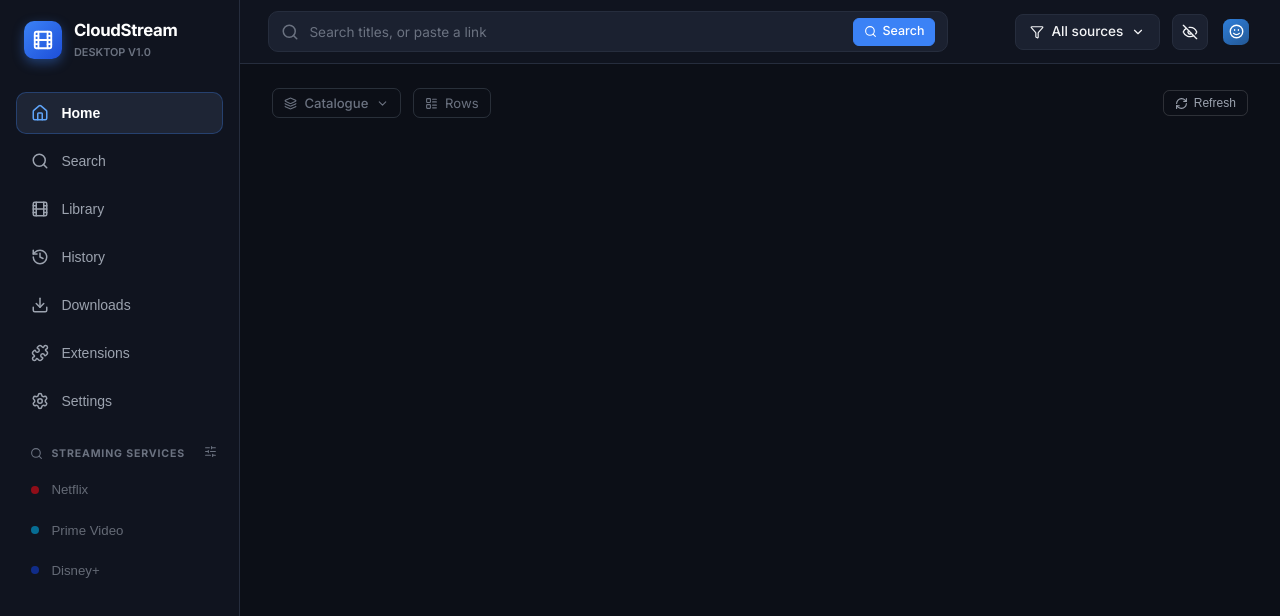
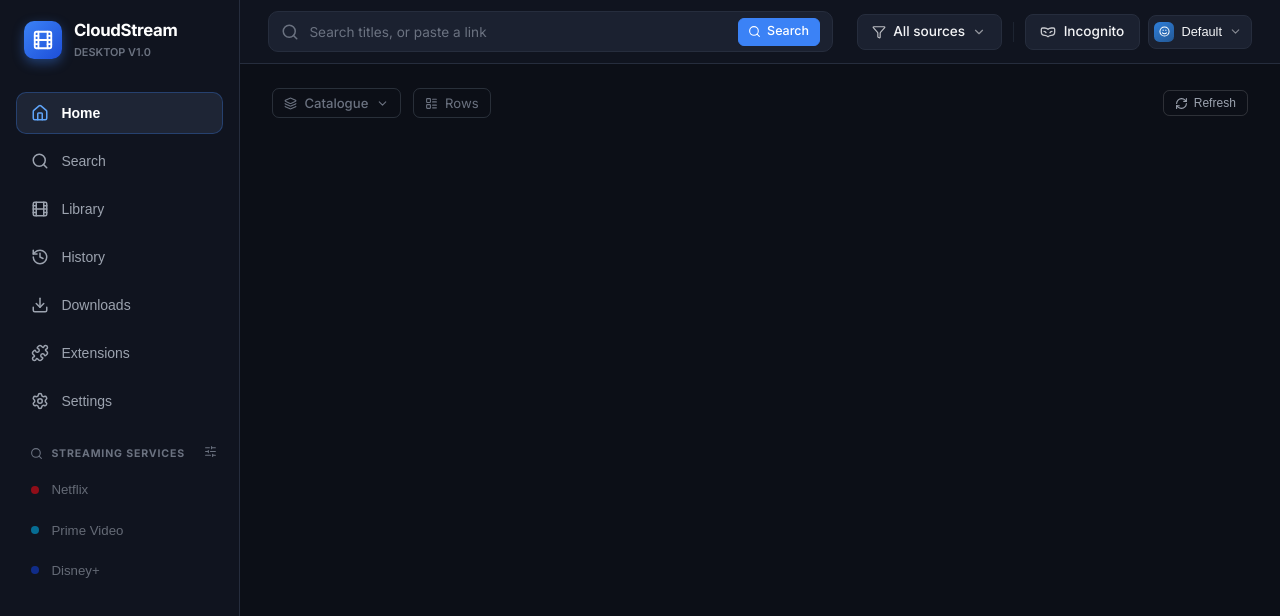
Before and after one commit to dipenparmar12/cs3, a React (Vite) app in the folder desktop/: page / in a window 1280 px wide. Shown: the top 616 px of the page. Built offline with nearby package versions, Linux system fonts and the light colour scheme.

Commit message:
feat(navbar): add developer inspector and improve UI consistency
- Adds developer inspector button for debugging (visible only in developer mode)
- Improves UI consistency with standardized control styling
- Enhances profile menu with better visual hierarchy and responsive design

```diff
--- a/desktop/src/components/Navbar.tsx
+++ b/desktop/src/components/Navbar.tsx
@@ -1,9 +1,10 @@
 import React, { useCallback, useEffect, useMemo, useRef, useState } from 'react';
-import { Search, Loader2, Paperclip, Eye, EyeOff, X, Square, Trash2 } from 'lucide-react';
+import { Search, Loader2, Paperclip, Eye, EyeOff, X, Square, Trash2, VenetianMask, Code2 } from 'lucide-react';
 import { usePrivacy } from '../utils/usePrivacy';
 import { isAdultMedia, isSensitiveTitle } from '../utils/adultContent';
 import { EMERGENCY_BLUR_KEY_LABEL } from '../utils/emergencyBlur';
 import { setAdultVisualBlurred, useAdultMode } from '../utils/useAdultMode';
+import { useIsDeveloper } from '../utils/ExperienceModeContext';
 import { SearchScopePicker } from './SearchScopePicker';
 import type {
   ExactMedia,
@@ -93,10 +94,12 @@
   onTorrentPickFailed,
   isSearching = false,
   onScopeChange,
+  onOpenInspector,
   externalQuery,
   onOpenSavedSearch,
   contentContext = true,
 }) => {
+  const isDeveloper = useIsDeveloper();
   const [query, setQuery] = useState('');
   const { active: incognito, setActive: setIncognito } = usePrivacy();
   const adult = useAdultMode();
@@ -550,7 +553,15 @@
         />
       </div>
 
-      <div style={{ display: 'flex', alignItems: 'center', gap: '0.75rem', position: 'relative' }}>
+      {/* Right-side navigation controls */}
+      <div className="navbar__actions">
+        {/* Source Scope Selector */}
+        <SearchScopePicker onScopeChange={onScopeChange} />
+
+        {/* Subtle divider between search-scoping and session/profile controls */}
+        <div className="navbar__divider" aria-hidden="true" />
+
+        {/* Contextual Adult Content Blur / Privacy toggle */}
         {showAdultBlurControl && (
           <button
             type="button"
@@ -561,8 +572,8 @@
             aria-pressed={!adult.blurred}
             title={
               adult.blurred
-                ? 'Adult content posters are blurred for privacy. Click to unblur for this session.'
-                : `Adult content posters are visible for this session. Click to blur them, or press ${EMERGENCY_BLUR_KEY_LABEL} anywhere.`
+                ? `Adult content posters are blurred for privacy. Click to unblur for this session (or press ${EMERGENCY_BLUR_KEY_LABEL} anywhere).`
+                : `Adult content posters are visible for this session. Click to blur them immediately (or press ${EMERGENCY_BLUR_KEY_LABEL} anywhere).`
             }
           >
             {adult.blurred ? <Eye size={14} /> : <EyeOff size={14} />}
@@ -570,24 +581,38 @@
           </button>
         )}
 
-        <SearchScopePicker onScopeChange={onScopeChange} />
-
+        {/* Incognito mode toggle */}
         <button
           type="button"
           onClick={() => setIncognito(!incognito)}
-          className={`btn btn-icon navbar__incognito${incognito ? ' navbar__incognito--on' : ' btn-secondary'}`}
+          className={`btn navbar__incognito${incognito ? ' navbar__incognito--on' : ' btn-secondary'}`}
           aria-pressed={incognito}
           title={
             incognito
-              ? 'Incognito is on — history, progress and searches aren’t saved (Ctrl+Shift+N)'
-              : 'Incognito (Ctrl+Shift+N)'
+              ? 'Incognito is active (Ctrl+Shift+N) — history, progress and searches aren’t saved. Click to exit'
+              : 'Incognito mode (Ctrl+Shift+N) — browse without saving history or searches'
           }
           aria-label={incognito ? 'Leave incognito' : 'Go incognito'}
         >
-          <EyeOff size={16} />
-          {incognito && <span>Incognito</span>}
+          <VenetianMask size={16} className="navbar__incognito-icon" />
+          {incognito && <span className="navbar__incognito-dot" aria-hidden />}
+          <span className="navbar__incognito-label">Incognito</span>
         </button>
 
+        {/* Developer UI Inspector trigger (developer mode only) */}
+        {isDeveloper && onOpenInspector && (
+          <button
+            type="button"
+            onClick={onOpenInspector}
+            className="btn btn-secondary navbar-control-btn navbar-inspector-btn"
+            title="Open Developer Inspector Drawer"
+            aria-label="Open Developer Inspector"
+          >
+            <Code2 size={15} />
+          </button>
+        )}
+
+        {/* Viewer Profile switcher & settings */}
         <ProfileMenu />
       </div>
     </header>
--- a/desktop/src/components/SearchScopePicker.tsx
+++ b/desktop/src/components/SearchScopePicker.tsx
@@ -711,9 +711,14 @@
             : `Searching only ${totalChosen} selected source(s)`
         }
       >
-        <Filter size={14} />
+        <Filter size={14} className="scope__icon" />
         <span className="scope__label">{label}</span>
-        <ChevronDown size={14} />
+        {totalChosen > 0 && (
+          <span className="scope__count-badge" aria-hidden>
+            {totalChosen}
+          </span>
+        )}
+        <ChevronDown size={14} className="scope__chevron" />
       </button>
 
       {open && (
--- a/desktop/src/components/profiles/ProfileMenu.tsx
+++ b/desktop/src/components/profiles/ProfileMenu.tsx
@@ -1,5 +1,5 @@
 import React, { useState } from 'react';
-import { Lock, UserCog, UserPlus, Users } from 'lucide-react';
+import { ChevronDown, Lock, UserCog, UserPlus, Users } from 'lucide-react';
 import { Menu, type MenuItem } from '../ui';
 import { ProfileAvatar } from './ProfileAvatar';
 import { ProfilesDialog, type ProfilesView } from './ProfilesDialog';
@@ -69,9 +69,12 @@
             type="button"
             className="viewer-menu__trigger"
             aria-label={`Profile: ${active.name}`}
-            title={active.name}
+            title={`Active profile: ${active.name}`}
           >
-            <ProfileAvatar avatar={active.avatar} size="sm" />
+            <ProfileAvatar avatar={active.avatar} size="xs" />
+            <span className="viewer-menu__name">{active.name}</span>
+            {active.locked ? <Lock size={11} className="viewer-menu__lock-icon" aria-hidden /> : null}
+            <ChevronDown size={13} className="viewer-menu__chevron" aria-hidden />
           </button>
         )}
         items={items}
--- a/desktop/src/index.css
+++ b/desktop/src/index.css
@@ -192,6 +192,48 @@
   justify-content: space-between;
   gap: 1.5rem;
   flex-shrink: 0;
+}
+
+.navbar__actions {
+  display: flex;
+  align-items: center;
+  gap: 0.5rem;
+  position: relative;
+  flex-shrink: 0;
+}
+
+.navbar__divider {
+  width: 1px;
+  height: 20px;
+  background-color: var(--border-color);
+  opacity: 0.65;
+  margin: 0 0.2rem;
+  flex-shrink: 0;
+}
+
+.navbar-control-btn {
+  height: 34px;
+  min-height: 34px;
+  padding: 0 0.6rem;
+  display: inline-flex;
+  align-items: center;
+  justify-content: center;
+  border-radius: var(--control-radius);
+  border: 1px solid var(--control-border);
+  background: var(--control-bg);
+  color: var(--text-muted);
+  cursor: pointer;
+  transition: all 0.15s ease;
+  user-select: none;
+}
+.navbar-control-btn:hover {
+  background: var(--control-bg-hover);
+  border-color: var(--control-border-hover);
+  color: var(--text-main);
+}
+.navbar-control-btn:focus-visible {
+  outline: none;
+  box-shadow: var(--control-focus-ring);
 }
 
 .search-bar {
@@ -688,16 +730,66 @@
   box-shadow: inset 0 -2px 0 rgba(168, 85, 247, 0.55);
 }
 .navbar__incognito {
-  display: flex;
+  height: 34px;
+  min-height: 34px;
+  padding: 0 0.75rem;
+  display: inline-flex;
   align-items: center;
-  gap: 0.35rem;
+  gap: 0.45rem;
+  font-size: 0.78rem;
+  font-weight: 500;
+  border-radius: var(--control-radius);
+  border: 1px solid var(--control-border);
+  background: var(--control-bg);
+  color: var(--text-muted);
+  cursor: pointer;
+  transition: all 0.15s ease;
+  user-select: none;
+  white-space: nowrap;
+}
+.navbar__incognito:hover {
+  background: var(--control-bg-hover);
+  border-color: var(--control-border-hover);
+  color: var(--text-main);
+}
+.navbar__incognito:focus-visible {
+  outline: none;
+  box-shadow: var(--control-focus-ring);
 }
 .navbar__incognito--on {
-  background: rgba(168, 85, 247, 0.18);
+  background: rgba(168, 85, 247, 0.16);
+  border-color: rgba(168, 85, 247, 0.45);
   color: #e9d5ff;
-  border: 1px solid rgba(168, 85, 247, 0.5);
-  padding: 0.35rem 0.7rem;
-  font-size: 0.78rem;
+  box-shadow: 0 0 10px rgba(168, 85, 247, 0.15);
+}
+.navbar__incognito--on:hover {
+  background: rgba(168, 85, 247, 0.24);
+  border-color: rgba(168, 85, 247, 0.65);
+  color: #ffffff;
+}
+.navbar__incognito-icon {
+  flex-shrink: 0;
+  opacity: 0.8;
+}
+.navbar__incognito--on .navbar__incognito-icon {
+  opacity: 1;
+  color: #d8b4fe;
+}
+.navbar__incognito-dot {
+  width: 6px;
+  height: 6px;
+  border-radius: 50%;
+  background-color: #c084fc;
+  box-shadow: 0 0 6px #c084fc;
+  flex-shrink: 0;
+}
+@media (max-width: 1100px) {
+  .navbar__incognito-label {
+    display: none;
+  }
+  .navbar__incognito {
+    padding: 0 0.55rem;
+  }
 }
 .player__incognito {
   display: inline-flex;
--- a/desktop/src/styles/profiles.css
+++ b/desktop/src/styles/profiles.css
@@ -14,16 +14,62 @@
 /* --- menu ------------------------------------------------------------------ */
 
 .viewer-menu__trigger {
+  height: 34px;
+  min-height: 34px;
   display: inline-flex;
-  padding: 2px;
-  border: 1px solid transparent;
+  align-items: center;
+  gap: 0.45rem;
+  padding: 0 0.55rem 0 0.35rem;
+  border: 1px solid var(--control-border);
   border-radius: var(--control-radius);
-  background: transparent;
+  background: var(--control-bg);
   cursor: pointer;
+  transition: all 0.15s ease;
+  color: var(--text-main);
+  user-select: none;
 }
-.viewer-menu__trigger:hover { border-color: var(--control-border-hover); }
-.viewer-menu__trigger:focus-visible { outline: none; box-shadow: var(--control-focus-ring); }
-.viewer-menu__trigger[aria-expanded='true'] { border-color: var(--accent-light); }
+.viewer-menu__trigger:hover {
+  background: var(--control-bg-hover);
+  border-color: var(--control-border-hover);
+}
+.viewer-menu__trigger:focus-visible {
+  outline: none;
+  box-shadow: var(--control-focus-ring);
+}
+.viewer-menu__trigger[aria-expanded='true'] {
+  background: var(--control-bg-hover);
+  border-color: var(--accent-light);
+}
+.viewer-menu__trigger[aria-expanded='true'] .viewer-menu__chevron {
+  transform: rotate(180deg);
+}
+.viewer-menu__name {
+  font-size: 0.8rem;
+  font-weight: 500;
+  color: var(--text-main);
+  max-width: 110px;
+  overflow: hidden;
+  text-overflow: ellipsis;
+  white-space: nowrap;
+}
+.viewer-menu__chevron {
+  flex-shrink: 0;
+  opacity: 0.5;
+  transition: transform 0.15s ease;
+}
+.viewer-menu__lock-icon {
+  flex-shrink: 0;
+  color: var(--text-subtle);
+}
+@media (max-width: 900px) {
+  .viewer-menu__name {
+    display: none;
+  }
+  .viewer-menu__trigger {
+    padding: 0 0.35rem;
+    gap: 0.25rem;
+  }
+}
 
 .viewer-menu__header { display: flex; align-items: center; gap: 0.6rem; }
 .viewer-menu__who { display: flex; flex-direction: column; gap: 0.1rem; min-width: 0; }
```
Also changed, not shown: desktop/src/sources.css.
